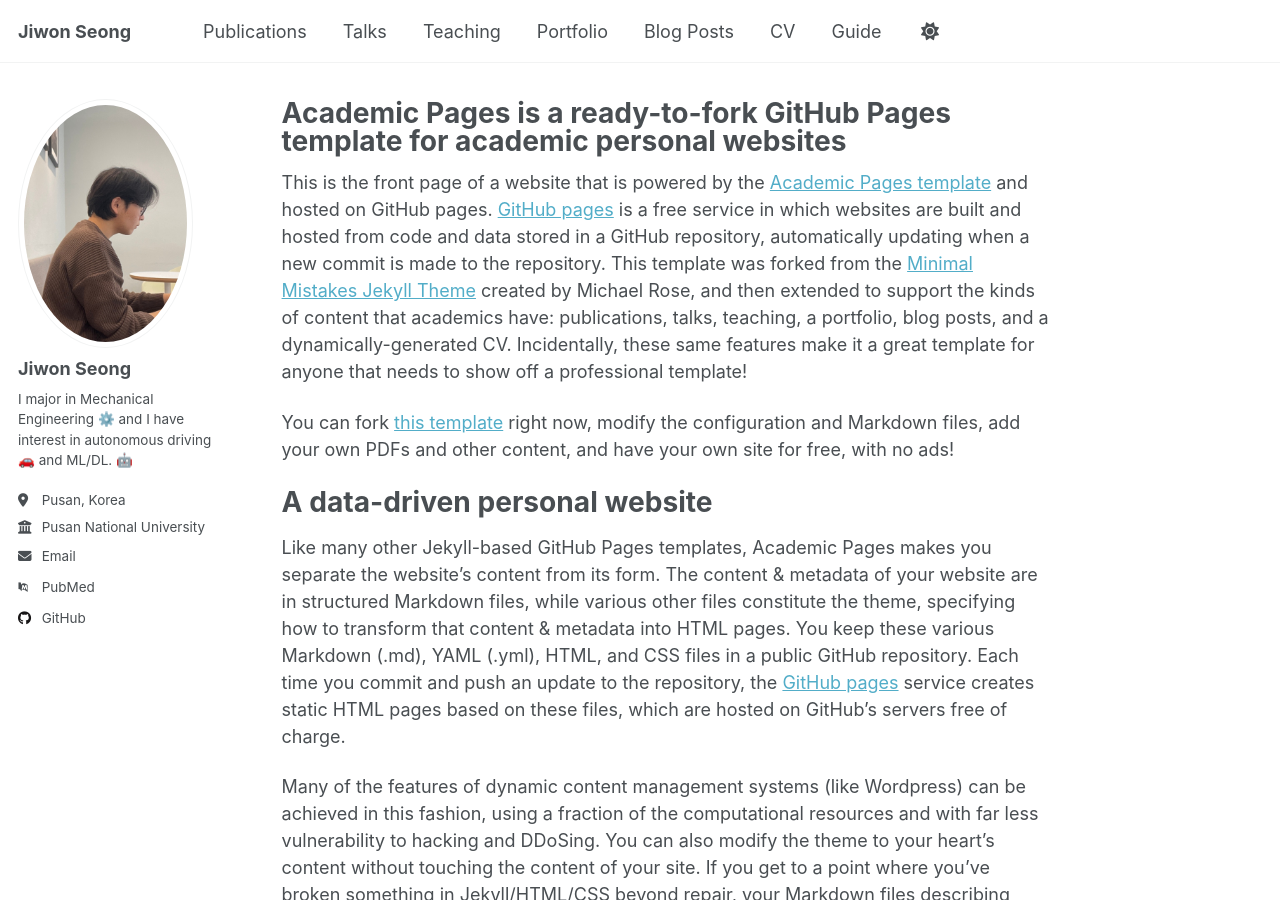
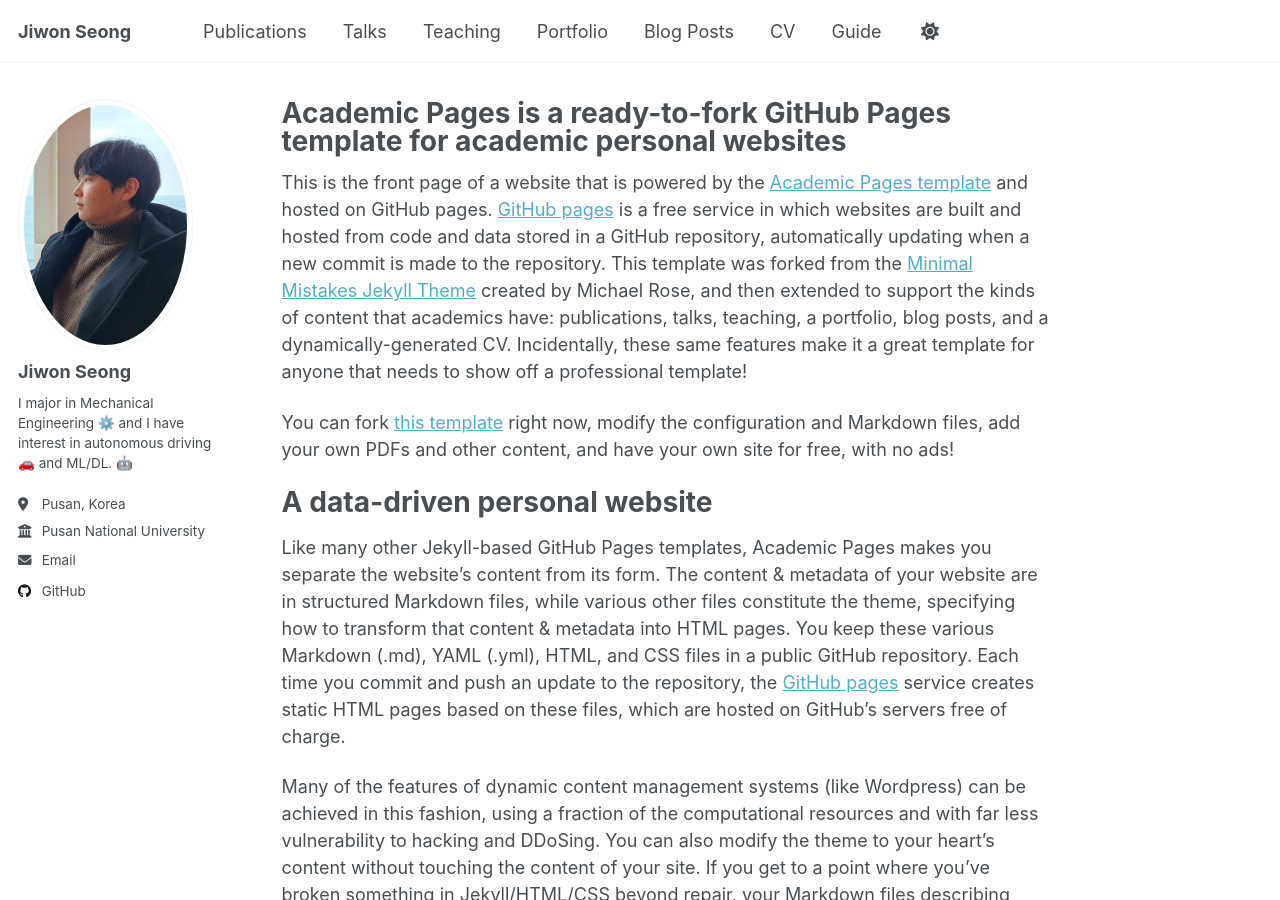
Before and after one commit to sjw310/sjw310.github.io, a Jekyll site: the page built from _pages/about.md, in a window 1280 px wide and 900 px high. Built offline with Jekyll 4.4.1, drawn with Linux system fonts in a browser that asks for light colours; some web fonts are replaced; a script that is not in the unit is left out.

Commit message:
Update GitHub profile link (6)

```diff
--- a/_config.yml
+++ b/_config.yml
@@ -22,10 +22,10 @@ repository               : "sjw310/sjw310.github.io"
 #               Additional customization can be done by editing /_includes/author-profile.html
 author:
   # Biographic information
-  avatar           : "jiwonHI.jpg"
+  avatar           : "Jiwon2.jpg"
   name             : "Jiwon Seong"
   pronouns         : # example: "she/her"
-  bio              : "I major in Mechanical Engineering ⚙️ and I have interest in\nautonomous driving 🚗 and ML/DL. 🤖"
+  bio              : "I major in Mechanical Engineering ⚙️ and I have interest in autonomous driving 🚗 and ML/DL. 🤖"
   location         : "Pusan, Korea"
   employer         : "Pusan National University"
   uri              : # URL
@@ -38,7 +38,7 @@ author:
   impactstory      : # URL
   orcid            : #"http://orcid.org/yourorcidurl"
   semantic         : # URL
-  pubmed           : "https://www.ncbi.nlm.nih.gov/pubmed/?term=john+snow"
+  pubmed           : #"https://www.ncbi.nlm.nih.gov/pubmed/?term=john+snow"
   researchgate     : # URL
   scopus           : # URL
 
```
Also changed, not shown: images/Jiwon2.jpg (added).
